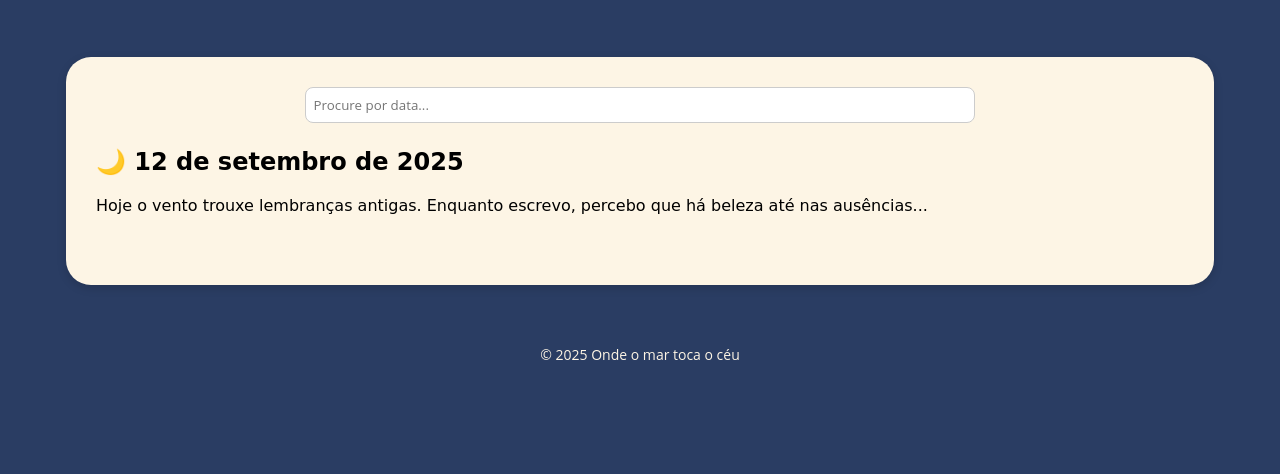
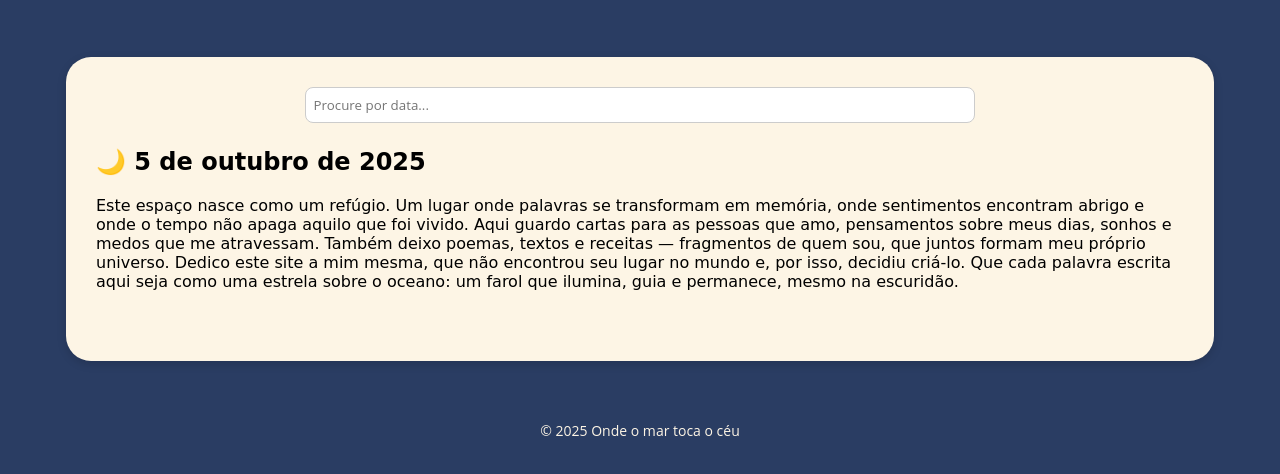
Before and after one commit to juliauchiha2009-alt/Onde-o-mar-toca-o-ceu, a plain HTML site: page diario.html in a window 1280 px wide. Shown: the part 104-578 px from the top of the page. Drawn offline with Linux system fonts and the light colour scheme.

Commit message:
diario.html

```diff
--- a/diario.html
+++ b/diario.html
@@ -25,8 +25,10 @@
   </div>
 
   <section class="entrada">
-    <h2>🌙 12 de setembro de 2025</h2>
-    <p>Hoje o vento trouxe lembranças antigas. Enquanto escrevo, percebo que há beleza até nas ausências...</p>
+    <h2>🌙 5 de outubro de 2025</h2>
+    <p>Este espaço nasce como um refúgio. Um lugar onde palavras se transformam em memória, onde sentimentos encontram abrigo e onde o tempo não apaga aquilo que foi vivido.
+Aqui guardo cartas para as pessoas que amo, pensamentos sobre meus dias, sonhos e medos que me atravessam. Também deixo poemas, textos e receitas — fragmentos de quem sou, que juntos formam meu próprio universo.
+Dedico este site a mim mesma, que não encontrou seu lugar no mundo e, por isso, decidiu criá-lo. Que cada palavra escrita aqui seja como uma estrela sobre o oceano: um farol que ilumina, guia e permanece, mesmo na escuridão.</p>
   </section>
 </main>
 
```
